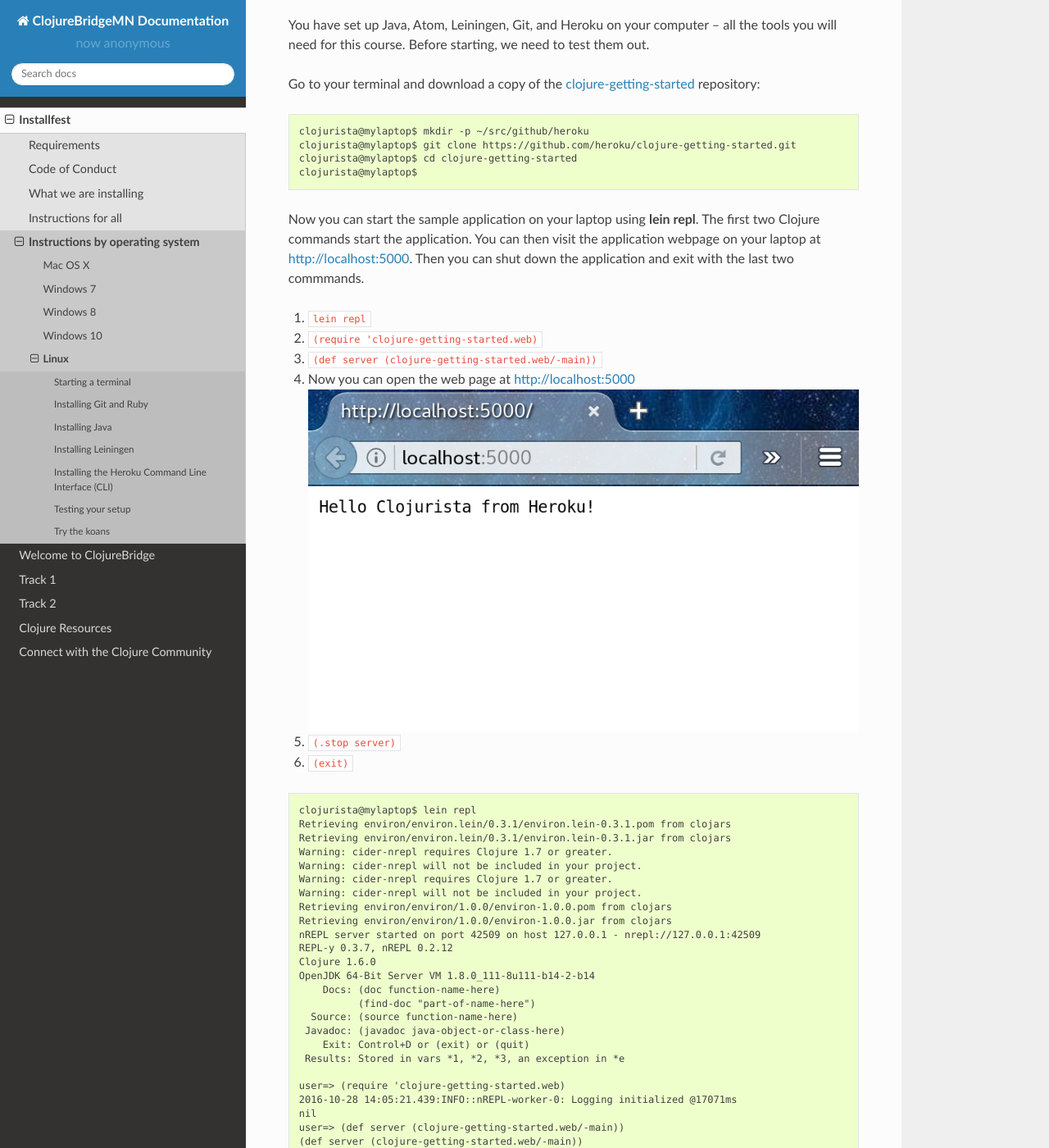
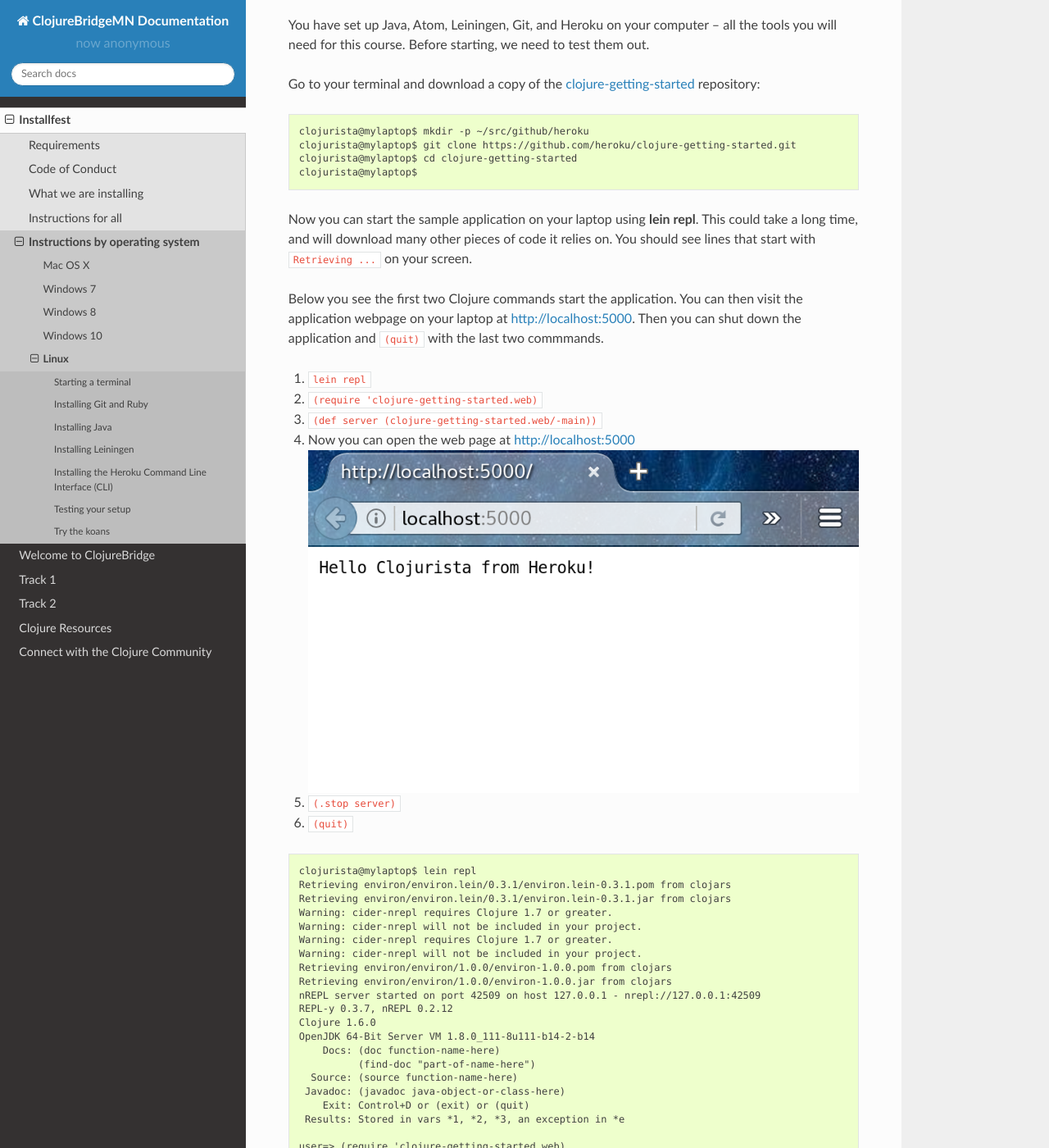
Before and after one commit to clojurebridge-minneapolis/installfest, a Sphinx documentation site: the page built from docs/setup_ubuntu.md, in a window 1280 px wide and 1400 px high, scrolled down 4752 px. Shown: the whole window at 82% size. Built offline with Sphinx 7.4.7 and the Read the Docs theme 2.0.0, drawn with Linux system fonts in a browser that asks for light colours; some of the changed text lies outside the part shown.

Commit message:
Clarified exiting REPL with (quit)
Signed-off-by: Tom Marble <tmarble@info9.net>

````diff
--- a/docs/setup_ubuntu.md
+++ b/docs/setup_ubuntu.md
@@ -128,11 +128,15 @@ clojurista@mylaptop$ cd clojure-getting-started
 clojurista@mylaptop$
 ```
 
-Now you can start the sample application on your laptop using **lein repl**.
-The first two Clojure commands start the application. You can then
+Now you can start the sample application on your laptop using **lein
+repl**.  This could take a long time, and will download many other
+pieces of code it relies on. You should see lines that start with
+`Retrieving ...` on your screen.
+
+Below you see the first two Clojure commands start the application. You can then
 visit the application webpage on your laptop at
 [http://localhost:5000](http://localhost:5000).
-Then you can shut down the application and exit with the last
+Then you can shut down the application and `(quit)` with the last
 two commmands.
 
 0. `lein repl`
@@ -141,7 +145,7 @@ two commmands.
 3. Now you can open the web page at [http://localhost:5000](http://localhost:5000)
 ![heroku test page](img/ubuntu/nc4.png)
 4. `(.stop server)`
-5. `(exit)`
+5. `(quit)`
 
 
 ```
@@ -179,7 +183,7 @@ open http://localhost:5000
 user=> (.stop server)
 2016-10-28 14:06:15.811:INFO:oejs.ServerConnector:nREPL-worker-1: Stopped ServerConnector@379cb9a6{HTTP/1.1}{0.0.0.0:5000}
 nil
-user=> (exit)
+user=> (quit)
 Bye for now!
 clojurista@mylaptop$
 ```
````
Also changed, not shown: docs/setup_osx.md (+4 -1 lines), docs/setup_win10.md (+4 -1 lines), docs/setup_win7.md (+4 -1 lines), docs/setup_win8.md (+4 -1 lines).
